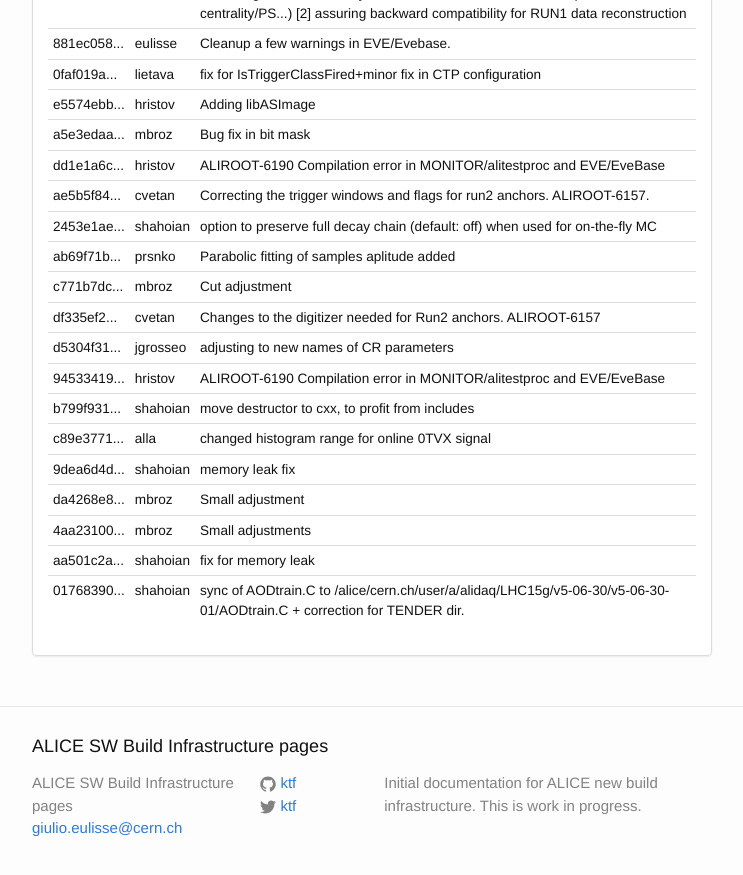
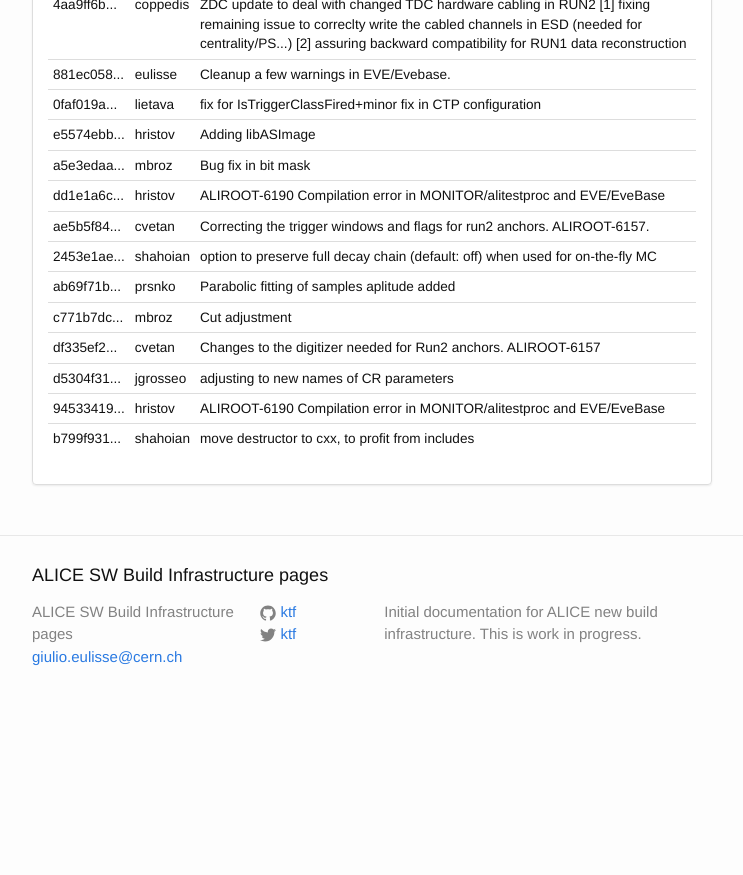
Before and after one commit to alisw/alisw.github.io, a Jekyll site: the page built from index.html, in a window 1280 px wide and 900 px high, scrolled down 35275 px. Shown: the top 875 px of the window, without its empty margins (268-1011 px from the left). Built offline with Jekyll 4.4.1, drawn with Linux system fonts in a browser that asks for light colours; nearby versions of some CDN libraries; after the commit the page ends 36003 px from its top, so only the background shows below that; some of the changed text lies outside the part shown.

Commit message:
Updated results.

```diff
--- a/_data/commits-aliroot-master.yaml
+++ b/_data/commits-aliroot-master.yaml
@@ -1,3 +1,8 @@
+-
+ commit: "15640cf2a1792f879b08d7ea2bea64b9b7a6ddc3"
+ message: >-
+    Bug fix
+ author: !!str mbroz
 -
  commit: "e3f5173a4af795217076ba34d48efef7cc456db5"
  message: >-
@@ -108,33 +113,3 @@
  message: >-
     move destructor to cxx, to profit from includes
  author: !!str shahoian
--
- commit: "c89e37711e714cbb181c232f64dc8cd52e405ecb"
- message: >-
-    changed histogram range for online 0TVX signal
- author: !!str alla
--
- commit: "9dea6d4d1f7cb599b50483b84ac3a26eb24869d5"
- message: >-
-    memory leak fix
- author: !!str shahoian
--
- commit: "da4268e810c1a070b8311547c6b33a2e3db9c773"
- message: >-
-    Small adjustment
- author: !!str mbroz
--
- commit: "4aa231000cee0daa4ccada94cf9d7a78fadb2f05"
- message: >-
-    Small adjustments
- author: !!str mbroz
--
- commit: "aa501c2a6d2c5fe3e5a49353b877c40711eaa444"
- message: >-
-    fix for memory leak
- author: !!str shahoian
--
- commit: "0176839063cd4e3aafdcf16e12462c53cbec650b"
- message: >-
-    sync of AODtrain.C to /alice/cern.ch/user/a/alidaq/LHC15g/v5-06-30/v5-06-30-01/AODtrain.C + correction for TENDER dir.
- author: !!str shahoian
```
Also changed, not shown: _data/tools.json.
